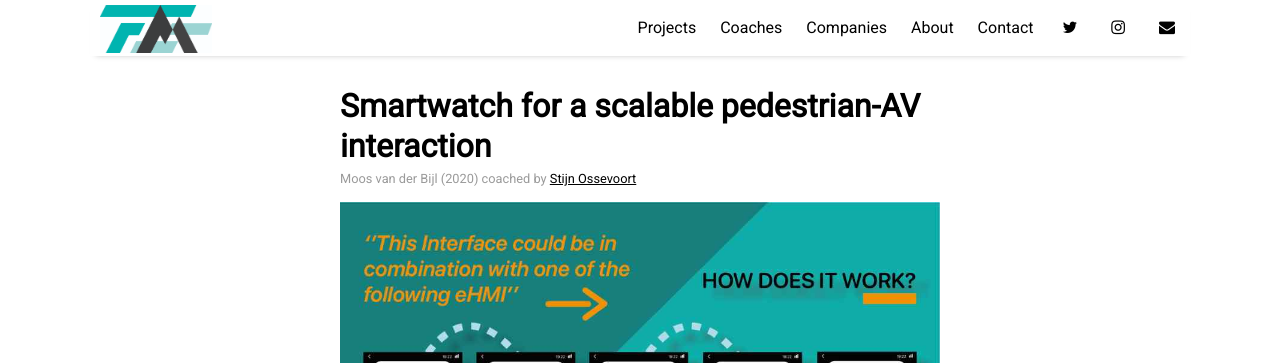
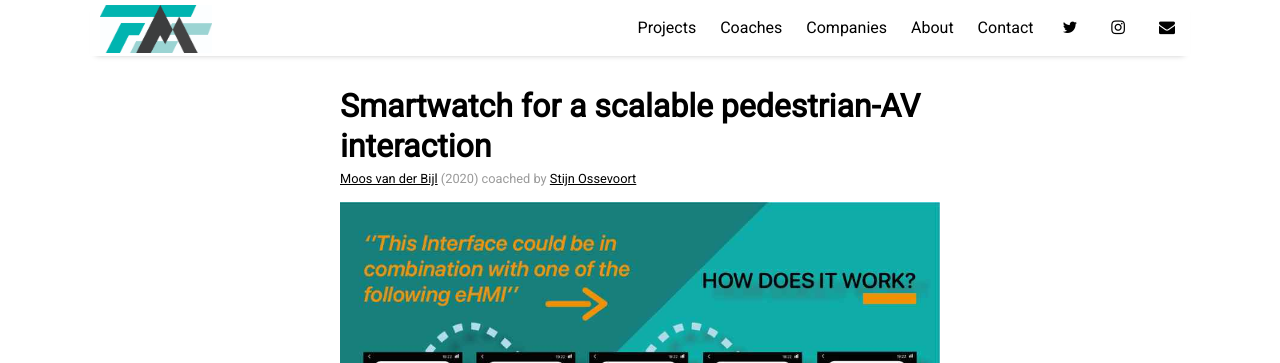
Before and after one commit to bazilinskyy/mobility-squad, a Jekyll site: the page built from _posts/2020-01-01-pedesrianavsmartwatch.md, in a window 1280 px wide and 900 px high. Shown: the top 363 px of the window. Built offline with Jekyll 4.4.1, drawn with Linux system fonts in a browser that asks for light colours; nearby versions of some CDN libraries; comment, search, counter and statistics services are not loaded; part of the change alters nothing that is shown.

```diff
--- a/_posts/2020-01-01-pedesrianavsmartwatch.md
+++ b/_posts/2020-01-01-pedesrianavsmartwatch.md
@@ -4,6 +4,7 @@ year: 2020
 title: "Smartwatch for a scalable pedestrian-AV interaction"
 authors:
   - name: Moos van der Bijl
+    website: https://www.linkedin.com/in/moos-van-der-bijl-85115220a/?originalSubdomain=nl
 coaches:
   - name: Stijn Ossevoort
     website: https://www.linkedin.com/in/sostechnologydesign
```
